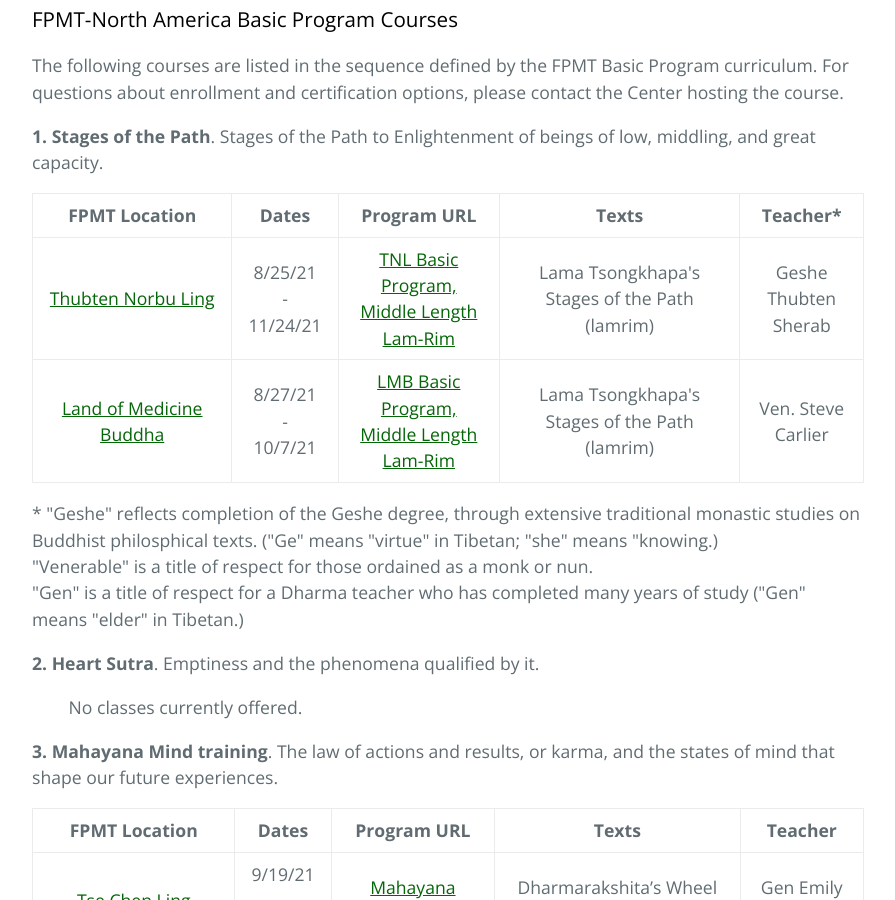
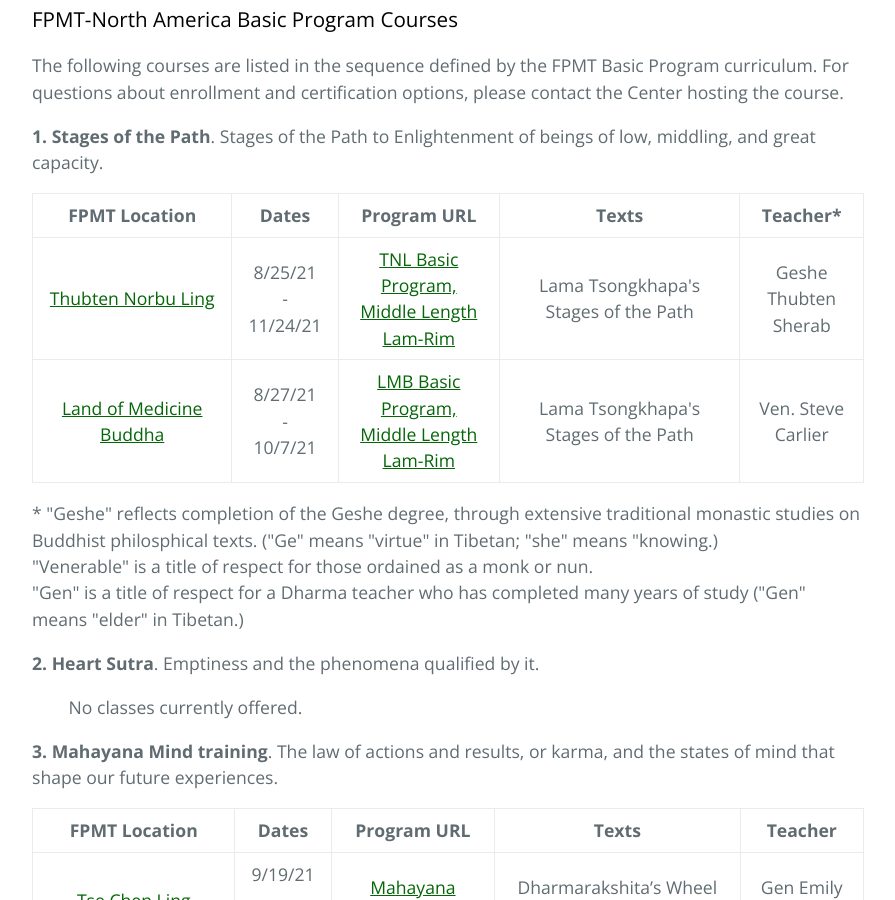
Before and after one commit to lgeorge/lgeorge.github.io, a Jekyll site: the page built from fpmt-na/index.html, in a window 1280 px wide and 900 px high, scrolled down 585 px. Shown: the whole window, without its empty margins (192-1087 px from the left). Built offline with Jekyll 4.4.1, drawn with Linux system fonts in a browser that asks for light colours.

Commit message:
Update index.html

```diff
--- a/fpmt-na/index.html
+++ b/fpmt-na/index.html
@@ -39,14 +39,14 @@
             <td style="text-align:center"><a href="https://tnlsf.org/" target="_blank" rel="noreferrer noopener">Thubten Norbu Ling</a></td>
             <td style="text-align:center">8/25/21 - 11/24/21</td>
             <td style="text-align:center"><a href="https://tnlsf.org/event/basic-program-middle-length-lam-rim/2021-09-08/" target="_blank" rel="noreferrer noopener">TNL Basic Program, Middle Length Lam-Rim</a></td>
-            <td style="text-align:center">Lama Tsongkhapa's Stages of the Path (lamrim)</td>
+            <td style="text-align:center">Lama Tsongkhapa's Stages of the Path</td>
             <td style="text-align:center">Geshe Thubten Sherab</td>
           </tr>
           <tr>
             <td style="text-align:center"><a href="https://landofmedicinebuddha.org/" target="_blank" rel="noreferrer noopener">Land of Medicine Buddha</a></td>
             <td style="text-align:center">8/27/21 - 10/7/21</td>
             <td style="text-align:center"><a href="https://landofmedicinebuddha.org/events/middle-length-lam-rim-with-ven-steve-carlier-via-zoom-2-2021-09-02/" target="_blank" rel="noreferrer noopener">LMB Basic Program, Middle Length Lam-Rim</a></td>
-            <td style="text-align:center">Lama Tsongkhapa's Stages of the Path (lamrim)</td>
+            <td style="text-align:center">Lama Tsongkhapa's Stages of the Path</td>
             <td style="text-align:center">Ven. Steve Carlier</td>
           </tr>
     		</tbody>
```
